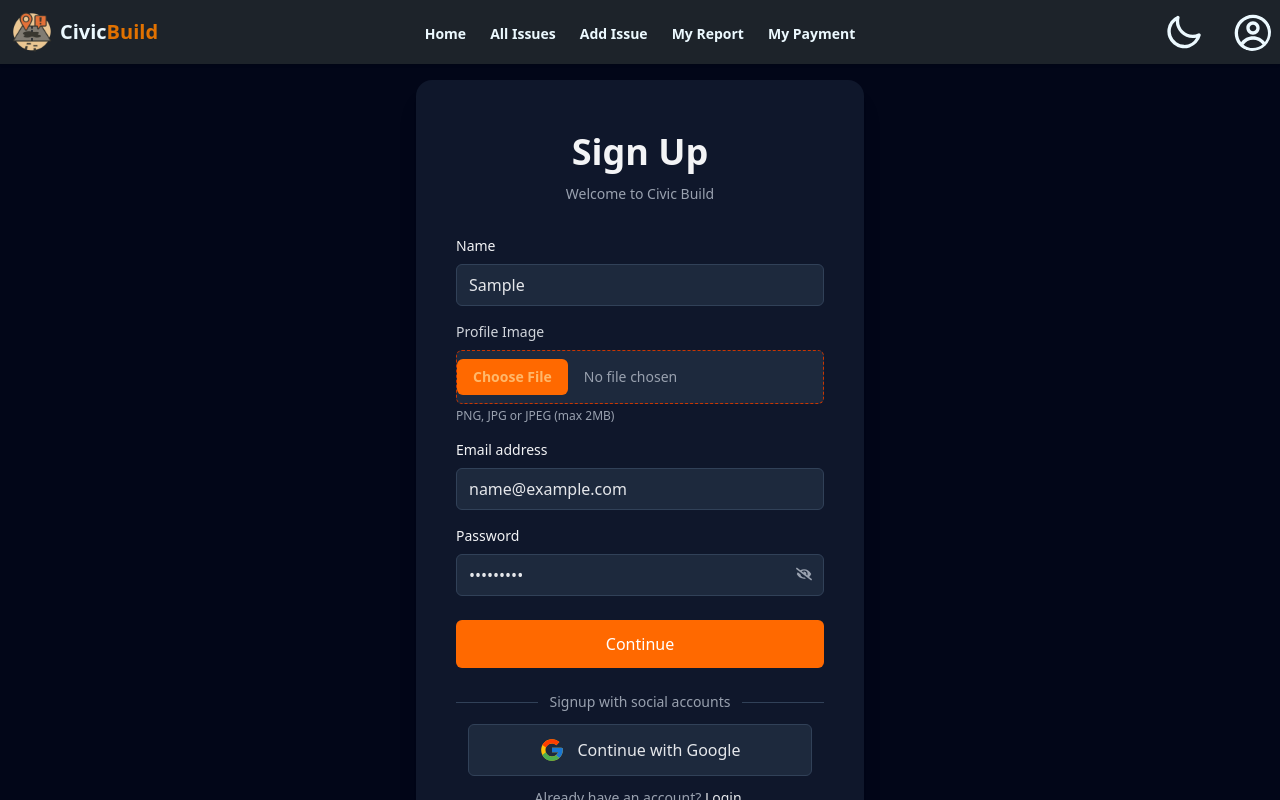
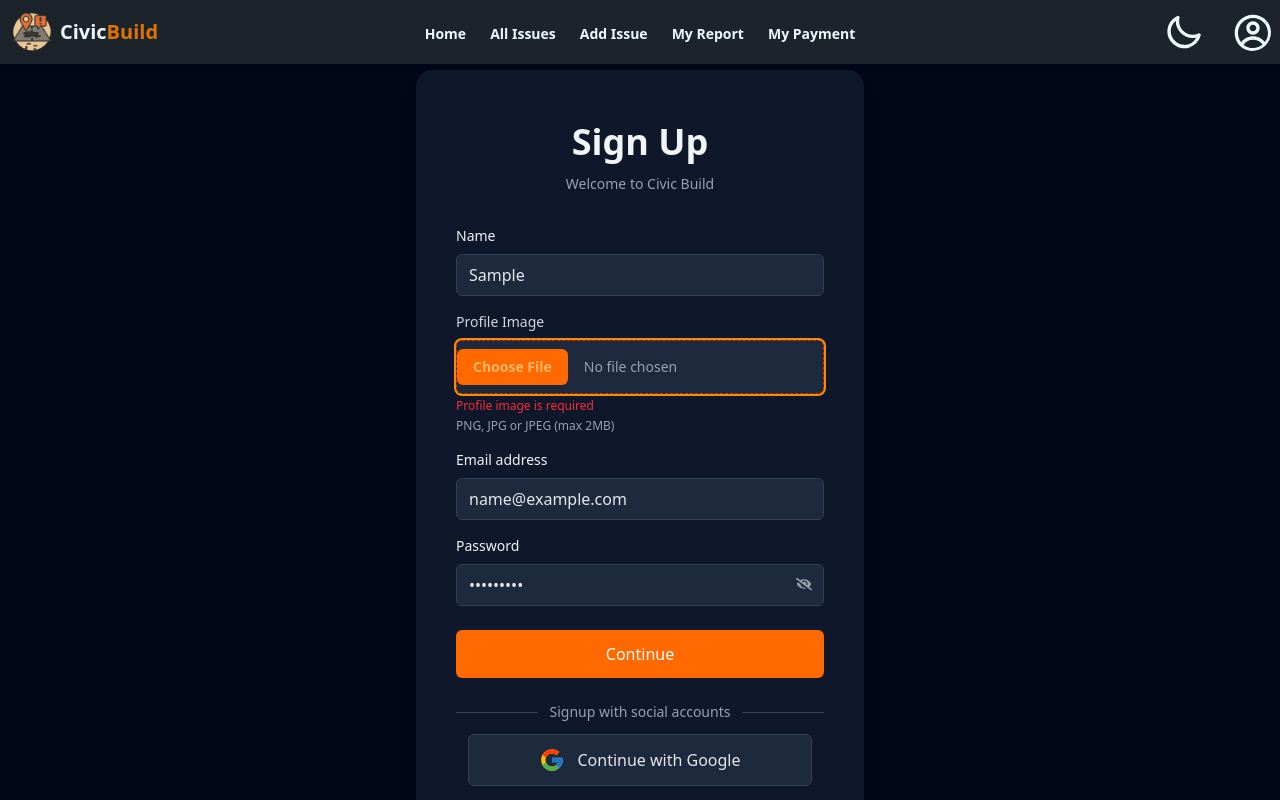
Before and after one commit to sanaullah977/public-infrastructure, a React (Vite) app: page /register in a window 1280 px wide. Both pictures are taken after typing "Sample", "name@example.com", "Sample123" into the empty fields and a click on the button "Continue". Shown: the top 800 px of the page. Built offline with nearby package versions, Linux system fonts and the light colour scheme; no server answers.

Commit message:
register and validate form fields in signup page to prevent empty image upload errors

```diff
--- a/src/Pages/Auth/Register.jsx
+++ b/src/Pages/Auth/Register.jsx
@@ -118,7 +118,7 @@ const Register = () => {
                        text-gray-900 dark:text-gray-200
                        focus:outline-none focus:ring-2 focus:ring-orange-500
                        transition-colors"
-            {...register("name")}
+            {...register("name", { required: "Name is required" })}
           />
           {errors.name && (
             <p className="text-red-500 text-xs mt-1">
@@ -135,7 +135,6 @@ const Register = () => {
           </label>
 
           <input
-            name="image"
             type="file"
             accept="image/*"
             className="block w-full text-sm
@@ -151,8 +150,13 @@ const Register = () => {
                        rounded-md cursor-pointer
                        focus:outline-none focus:ring-2 focus:ring-orange-400
                        py-2 transition-colors"
-            {...register("image")}
+            {...register("image", { required: "Profile image is required" })}
           />
+          {errors.image && (
+            <p className="text-red-500 text-xs mt-1">
+              {errors.image.message}
+            </p>
+          )}
 
           <p className="mt-1 text-xs text-gray-500 dark:text-gray-400">
             PNG, JPG or JPEG (max 2MB)
@@ -172,7 +176,7 @@ const Register = () => {
                        text-gray-900 dark:text-gray-200
                        focus:outline-none focus:ring-2 focus:ring-orange-500
                        transition-colors"
-            {...register("email")}
+            {...register("email", { required: "Email is required" })}
           />
           {errors.email && (
             <p className="text-red-500 text-xs mt-1">
@@ -189,10 +193,8 @@ const Register = () => {
 
           <input
             type={showPass ? "text" : "password"}
-                        name="password"
             autoComplete="current-password"
             id="password"
-                        required
             placeholder="*******"
             className="w-full px-3 py-2 border rounded-md
                        border-gray-300 dark:border-slate-700
@@ -200,6 +202,13 @@ const Register = () => {
                        text-gray-900 dark:text-gray-200
                        focus:outline-none focus:ring-2 focus:ring-orange-500
                        transition-colors"
+            {...register("password", {
+              required: "Password is required",
+              minLength: {
+                value: 6,
+                message: "Password must be at least 6 characters"
+              }
+            })}
           />
 
           <span
@@ -210,6 +219,11 @@ const Register = () => {
           >
             {showPass ? <FaEye /> : <FaEyeSlash />}
           </span>
+          {errors.password && (
+            <p className="text-red-500 text-xs mt-1">
+              {errors.password.message}
+            </p>
+          )}
         </div>
 
       </div>
```
Lines whose indentation alone changed are shown as unchanged.
